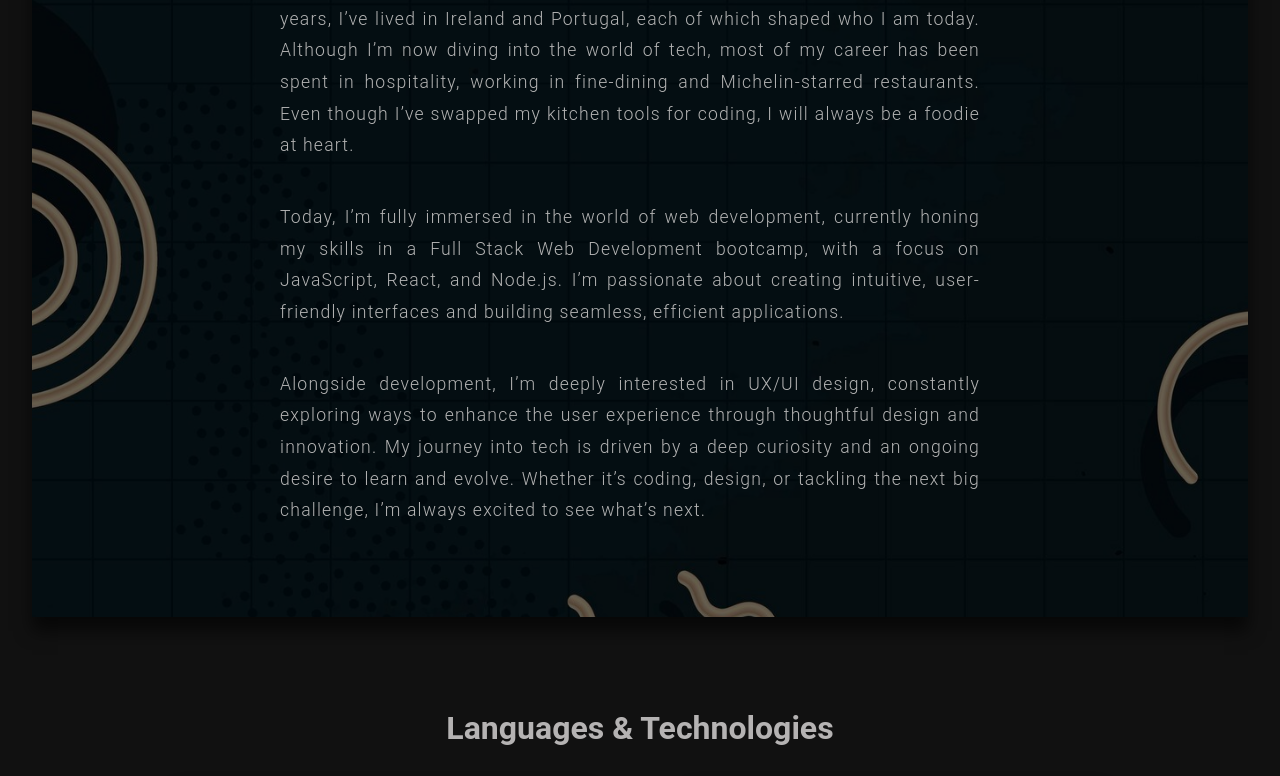
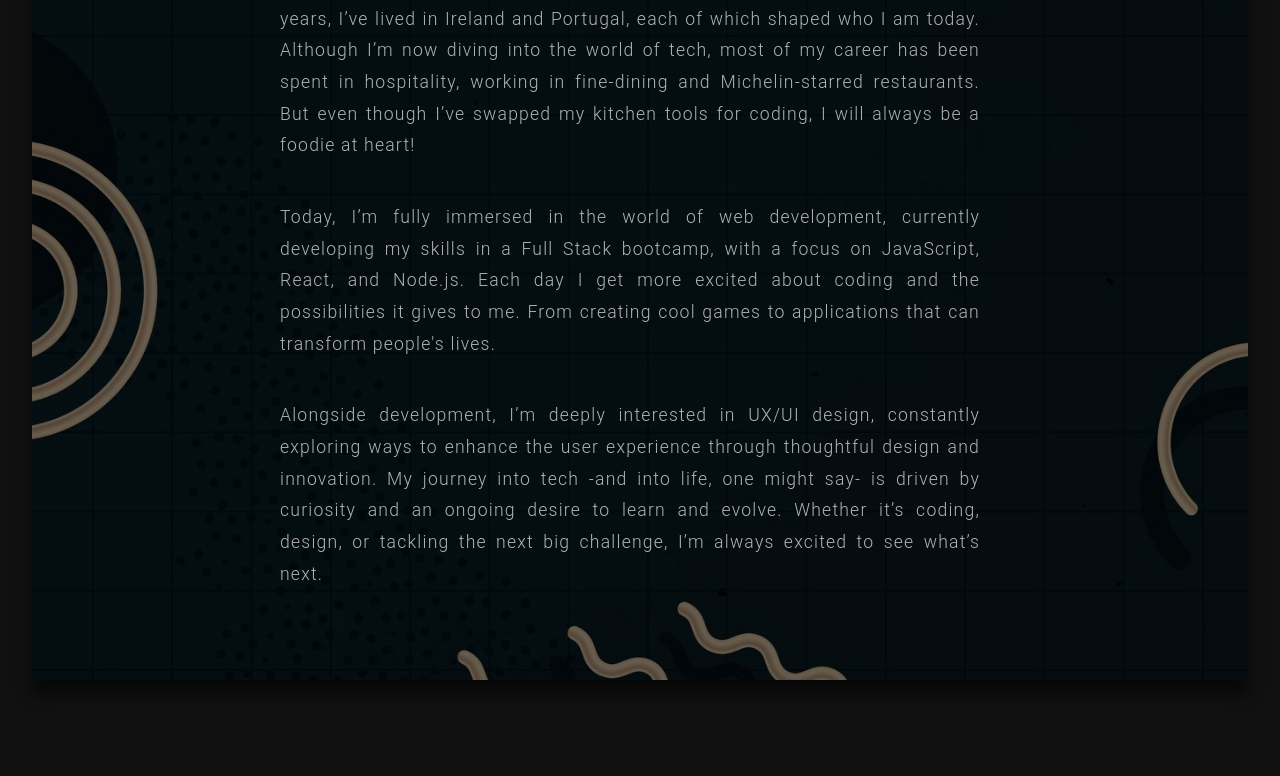
Before and after one commit to Larissa-oa/portifolio, a React (Vite) app: page /about in a window 1280 px wide. Shown: the part 450-1226 px from the top of the page. Built offline with nearby package versions, Linux system fonts and the light colour scheme.

Commit message:
add links

```diff
--- a/src/pages/AboutPage.jsx
+++ b/src/pages/AboutPage.jsx
@@ -51,13 +51,13 @@ const AboutPage = () => {
         <div className="about-text">
           <h1>I'm Larissa Almeida</h1>
           <p style={pTagStyles}>
-            29 years old, originally from Brazil and currently based in Amsterdam. Over the years, I’ve lived in Ireland and Portugal, each of which shaped who I am today. Although I’m now diving into the world of tech, most of my career has been spent in hospitality,  working in fine-dining and Michelin-starred restaurants. Even though I’ve swapped my kitchen tools for coding, I will always be a foodie at heart.
+            29 years old, originally from Brazil and currently based in Amsterdam. Over the years, I’ve lived in Ireland and Portugal, each of which shaped who I am today. Although I’m now diving into the world of tech, most of my career has been spent in hospitality,  working in fine-dining and Michelin-starred restaurants. But even though I’ve swapped my kitchen tools for coding, I will always be a foodie at heart!
           </p>
           <p style={pTagStyles}>
-            Today, I’m fully immersed in the world of web development, currently honing my skills in a Full Stack Web Development bootcamp, with a focus on JavaScript, React, and Node.js. I’m passionate about creating intuitive, user-friendly interfaces and building seamless, efficient applications.
+            Today, I’m fully immersed in the world of web development, currently developing my skills in a Full Stack bootcamp, with a focus on JavaScript, React, and Node.js. Each day I get more excited about coding and the possibilities it gives to me. From creating cool games to applications that can transform people's lives.
           </p>
           <p style={pTagStyles}>
-            Alongside development, I’m deeply interested in UX/UI design, constantly exploring ways to enhance the user experience through thoughtful design and innovation. My journey into tech is driven by a deep curiosity and an ongoing desire to learn and evolve. Whether it’s coding, design, or tackling the next big challenge, I’m always excited to see what’s next.
+            Alongside development, I’m deeply interested in UX/UI design, constantly exploring ways to enhance the user experience through thoughtful design and innovation. My journey into tech -and into life, one might say- is driven by curiosity and an ongoing desire to learn and evolve. Whether it’s coding, design, or tackling the next big challenge, I’m always excited to see what’s next.
           </p>
         </div>
       </section>
--- a/src/pages/PortfolioPage.jsx
+++ b/src/pages/PortfolioPage.jsx
@@ -74,7 +74,9 @@ const PortfolioPage = () => {
           <div className="portfolio-col-twelve">
             <h3>Project 2: Recipe Site</h3>
             <div className="portfolio-project-content">
+            <a href="https://flavour-heaven.vercel.app">
               <img src={recipe} alt="Project 2" className="portfolio-project-image"  id="recipe"/>
+              </a>
               <div className="portfolio-project-description">
                 <p>This is a recipe website I created using React. The site allows users to browse recipes and do simple interactions.</p>
                 <p>Languages used: HTML5, React, Node.js, CSS.</p>
```
